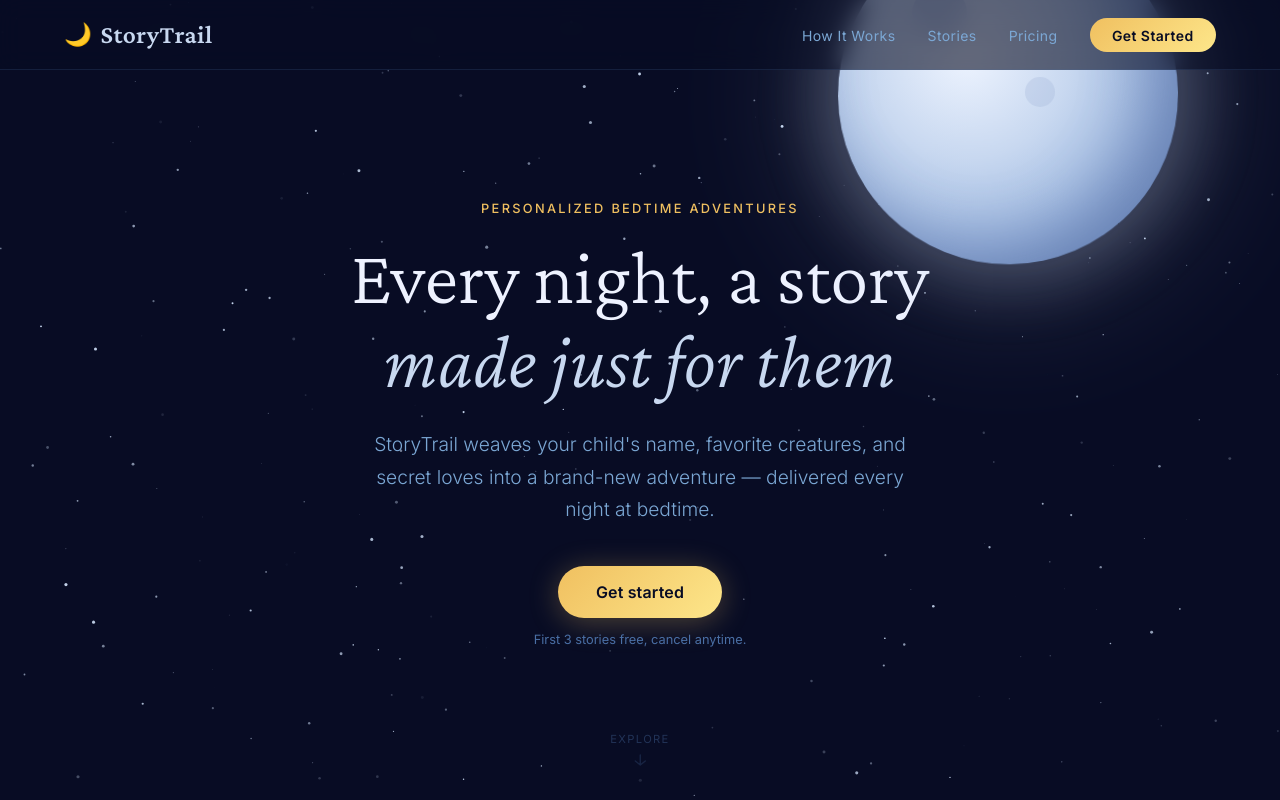
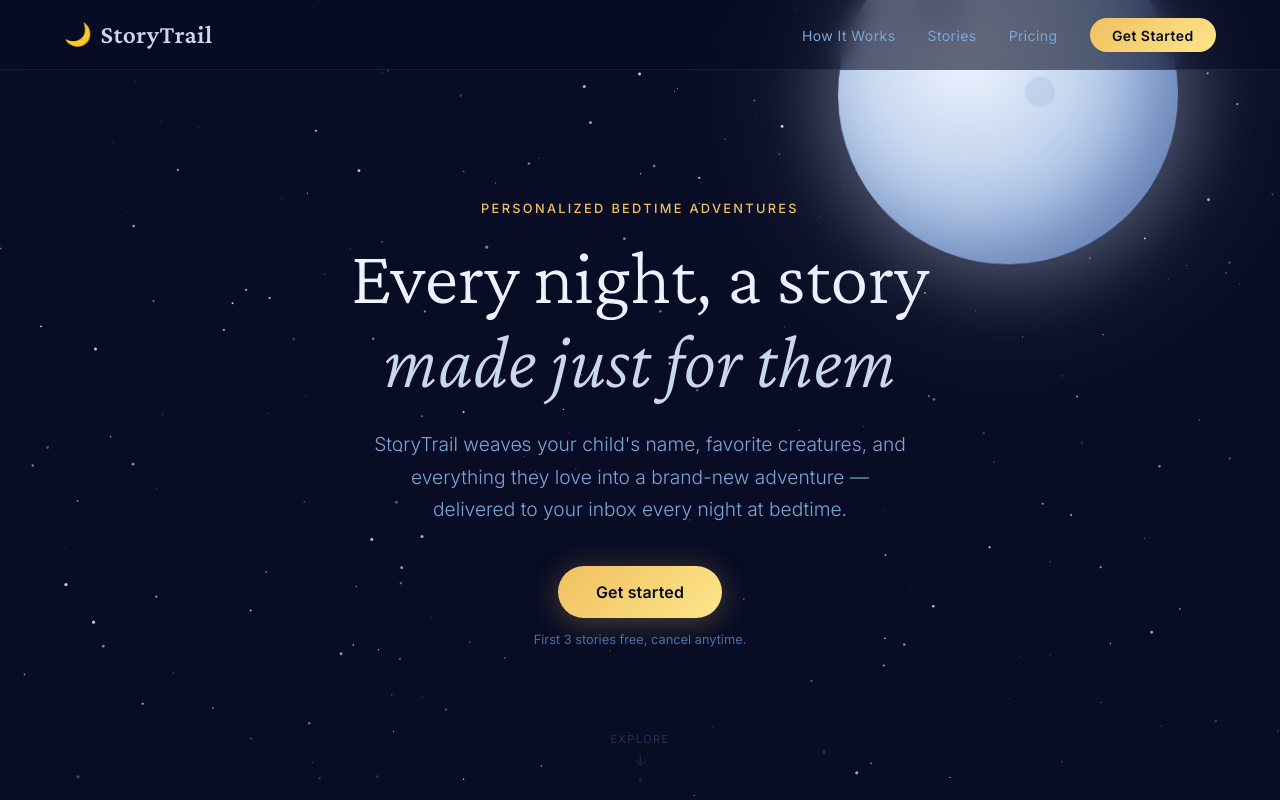
Before and after one commit to storytrailinfo/storytrail, a plain HTML site: page index-v2.html in a window 1280 px wide. Shown: the top 800 px of the page. Drawn offline with nearby package versions, Linux system fonts and the light colour scheme.

Commit message:
Change hero copy: 'secret loves' to 'everything they love'

```diff
--- a/index-v2.html
+++ b/index-v2.html
@@ -970,7 +970,7 @@
 
   <p class="hero-eyebrow">Personalized Bedtime Adventures</p>
   <h1>Every night, a story<br /><em>made just for them</em></h1>
-  <p class="hero-sub">StoryTrail weaves your child's name, favorite creatures, and secret loves into a brand-new adventure — delivered every night at bedtime.</p>
+  <p class="hero-sub">StoryTrail weaves your child's name, favorite creatures, and everything they love into a brand-new adventure — delivered to your inbox every night at bedtime.</p>
   <a href="#pricing" class="hero-cta-btn" style="display:inline-block;text-decoration:none;">Get started</a>
   <p class="hero-note">First 3 stories free, cancel anytime.</p>
 
```
